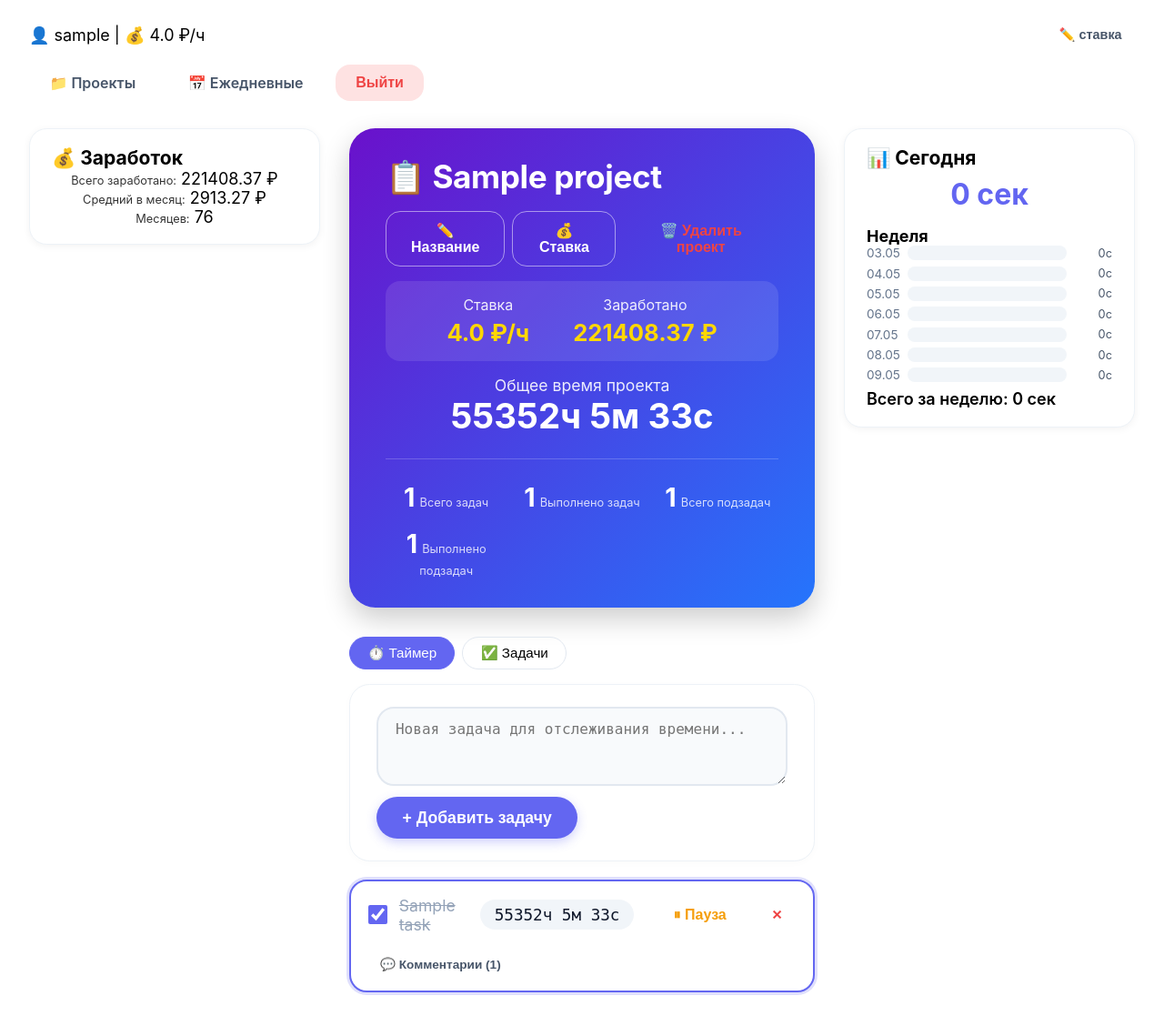
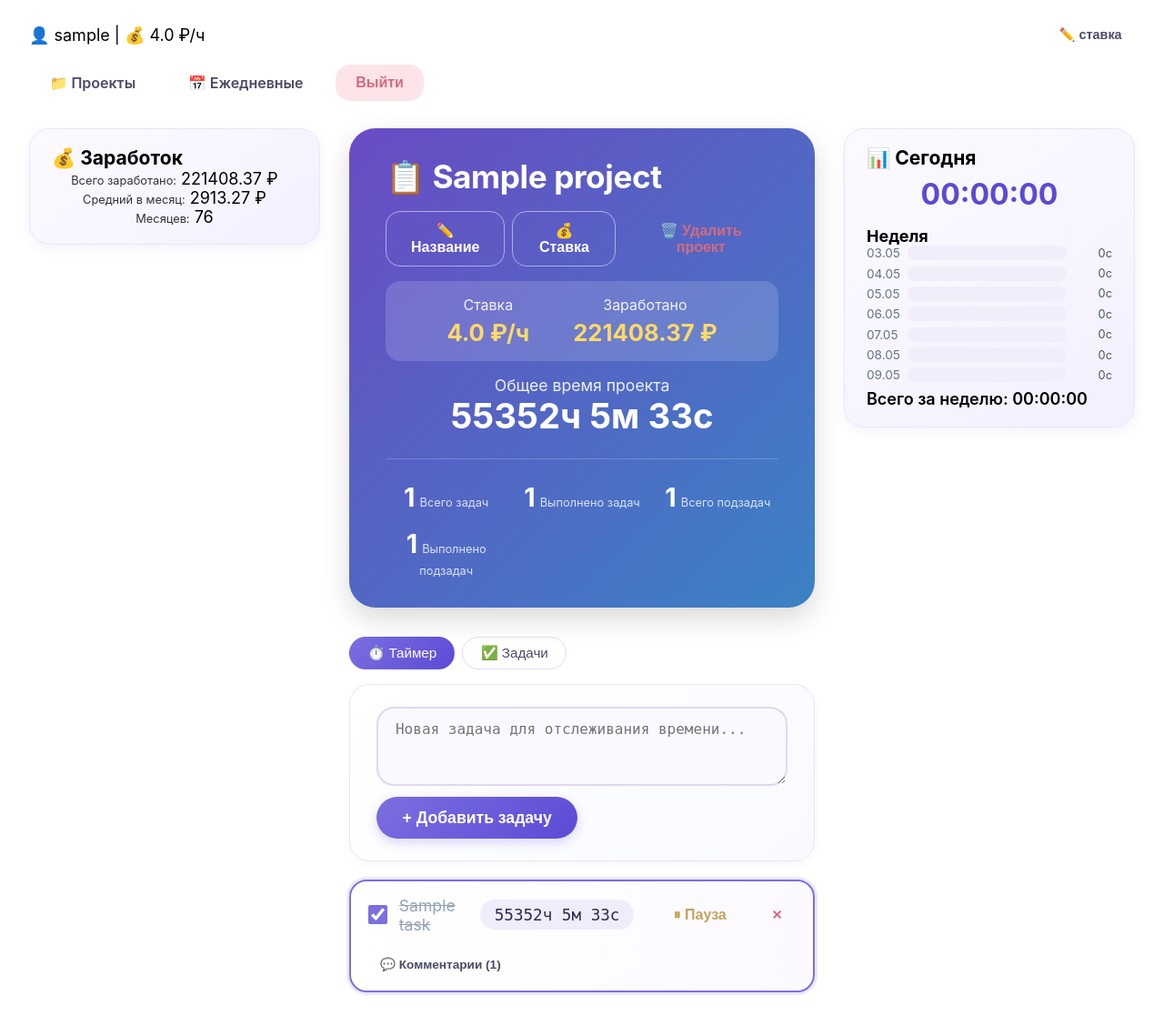
Before and after one commit to ilmir-muslim/work_board, a Django app: page /developers/projects/1/ in a window 1280 px wide. Shown: the whole page at 91% size. Run offline with Django 5.2, Linux system fonts and the light colour scheme; a user stored in the database is signed in; tables that the repository leaves empty hold one stand-in row (values such as "Sample post"); data that the repository does not hold is empty.

Commit message:
изменено отображение времени, изменена цветовая гамма

```diff
--- a/core/context_processors.py
+++ b/core/context_processors.py
@@ -51,10 +51,18 @@ def daily_stats(request):
     max_week_seconds = max((d["total_seconds"] for d in week_data), default=0)
     week_total = sum(d["total_seconds"] for d in week_data)
 
+    # Форматирование времени в ЧЧ:ММ:СС
+    def fmt(sec):
+        h, rem = divmod(int(sec), 3600)
+        m, s = divmod(rem, 60)
+        return f"{h:02d}:{m:02d}:{s:02d}"
+
     return {
         "current_daily_seconds": current_seconds,
+        "current_daily_formatted": fmt(current_seconds),
         "is_daily_timer_running": is_timer_running,
         "week_stats": week_data,
         "week_total": week_total,
+        "week_total_formatted": fmt(week_total),
         "max_week_seconds": max_week_seconds,
     }
--- a/static/js/developer.js
+++ b/static/js/developer.js
@@ -191,6 +191,14 @@ function formatTime(seconds) {
     const minutes = Math.floor((seconds % 3600) / 60);
     const secs = Math.floor(seconds % 60);
     return `${hours}ч ${minutes}м ${secs}с`;
+}
+
+// Формат ЧЧ:ММ:СС (в отличие от formatTime, которая даёт "Xч Yм Zс")
+function formatTimeColon(seconds) {
+    const h = Math.floor(seconds / 3600);
+    const m = Math.floor((seconds % 3600) / 60);
+    const s = Math.floor(seconds % 60);
+    return `${String(h).padStart(2, '0')}:${String(m).padStart(2, '0')}:${String(s).padStart(2, '0')}`;
 }
 
 /**
@@ -666,10 +674,10 @@ function renderWeekBars(data) {
 function applyDailyStats(data) {
     dailySeconds = data.current_daily_seconds;
     isDailyTimerRunning = data.is_daily_timer_running;
-    document.getElementById('todayTime').textContent = dailySeconds + ' сек';
+    document.getElementById('todayTime').textContent = formatTimeColon(dailySeconds);
     renderWeekBars(data);
     document.getElementById('weekTotal').textContent =
-        `Всего за неделю: ${data.week_total} сек`;
+        `Всего за неделю: ${formatTimeColon(data.week_total)}`;
 
     // Управление локальным секундомером
     if (isDailyTimerRunning && !dailyTimerInterval) {
@@ -684,7 +692,7 @@ function startLocalDailyTicker() {
     if (dailyTimerInterval) return;
     dailyTimerInterval = setInterval(() => {
         dailySeconds++;
-        document.getElementById('todayTime').textContent = dailySeconds + ' сек';
+        document.getElementById('todayTime').textContent = formatTimeColon(dailySeconds);
     }, 1000);
 }
 
--- a/templates/developers/includes/daily_stats_widget.html
+++ b/templates/developers/includes/daily_stats_widget.html
@@ -1,7 +1,9 @@
 <div class="card daily-stats-widget" id="dailyStatsWidget">
   <h3>📊 Сегодня</h3>
-  <div class="today-time" id="todayTime">-- сек</div>
+  <div class="today-time" id="todayTime">{{ current_daily_formatted }}</div>
   <h4 style="margin-top:1rem;">Неделя</h4>
   <div class="week-bars" id="weekBars"></div>
-  <div style="margin-top:0.5rem; font-weight:600;" id="weekTotal">Всего за неделю: -- сек</div>
+  <div style="margin-top:0.5rem; font-weight:600;" id="weekTotal">
+    Всего за неделю: {{ week_total_formatted }}
+  </div>
 </div>
--- a/templates/tracker_base.html
+++ b/templates/tracker_base.html
@@ -8,7 +8,7 @@
   <style>
     * { margin: 0; padding: 0; box-sizing: border-box; }
     body {
-      background: linear-gradient(145deg, #f0f4ff 0%, #d9e2f0 100%);
+      background: linear-gradient(160deg, #f3f0ff 0%, #e6f0fa 50%, #f0f4ff 100%);
       min-height: 100vh;
       display: flex;
       justify-content: center;
@@ -26,61 +26,144 @@
       border: none;
       min-height: 100vh;
     }
-    h1, h2 { font-weight: 700; color: #0f172a; letter-spacing: -0.4px; }
+    h1, h2 { font-weight: 700; color: #2d2b55; letter-spacing: -0.4px; }
     h1 { font-size: 2.4rem; margin-bottom: 1.8rem; }
     h2 { font-size: 1.8rem; margin-bottom: 1rem; }
+
     .btn {
       border: none; background: transparent; cursor: pointer;
       display: inline-flex; align-items: center; gap: 0.4rem;
       padding: 0.7rem 1.4rem; border-radius: 1rem; font-weight: 600;
-      transition: all 0.2s; color: #475569; text-decoration: none; font-size: 1rem;
+      transition: all 0.2s; color: #4a4a6a; text-decoration: none; font-size: 1rem;
     }
-    .btn:hover { background: #f1f5f9; }
-    .btn-primary { background: #6366f1; color: white; box-shadow: 0 4px 12px rgba(99,102,241,0.3); padding: 0.8rem 1.8rem; border-radius: 1.5rem; font-size: 1.1rem; }
-    .btn-primary:hover { background: #4f46e5; }
-    .btn-danger { color: #ef4444; } .btn-danger:hover { background: #fee2e2; }
-    .btn-warning { color: #f59e0b; } .btn-warning:hover { background: #fffbeb; }
+    .btn:hover { background: #ece6f7; }
+    .btn-primary {
+      background: linear-gradient(135deg, #7c6fe0, #5b4bd5);
+      color: white;
+      box-shadow: 0 4px 12px rgba(108, 92, 211, 0.25);
+      padding: 0.8rem 1.8rem;
+      border-radius: 1.5rem;
+      font-size: 1.1rem;
+    }
+    .btn-primary:hover { background: linear-gradient(135deg, #6a5acd, #4a3db5); }
+    .btn-danger { color: #d36b7e; } .btn-danger:hover { background: #fce4e8; }
+    .btn-warning { color: #c4a35a; } .btn-warning:hover { background: #fef6e7; }
     .btn-sm { padding: 0.4rem 0.9rem; font-size: 0.9rem; }
-    .card { background: #ffffff; border-radius: 1.4rem; padding: 1.5rem 1.8rem; border: 1px solid #edf2f7; box-shadow: 0 2px 8px rgba(0,0,0,0.02); margin-bottom: 1.2rem; }
-    .form-control { padding: 0.8rem 1.2rem; border: 2px solid #e2e8f0; border-radius: 1.2rem; font-size: 1rem; background: #f8fafc; outline: none; transition: border 0.2s, box-shadow 0.2s; color: #0f172a; width: 100%; }
-    .form-control:focus { border-color: #6366f1; box-shadow: 0 0 0 4px rgba(99,102,241,0.15); }
+
+    .card {
+      background: linear-gradient(135deg, #ffffff 0%, #f8faff 100%);
+      border-radius: 1.4rem;
+      padding: 1.5rem 1.8rem;
+      border: 1px solid #eae4f7;
+      box-shadow: 0 4px 10px rgba(0,0,0,0.03);
+      margin-bottom: 1.2rem;
+    }
+    .form-control {
+      padding: 0.8rem 1.2rem;
+      border: 2px solid #dfd7f2;
+      border-radius: 1.2rem;
+      font-size: 1rem;
+      background: #faf9ff;
+      outline: none;
+      transition: border 0.2s, box-shadow 0.2s;
+      color: #2d2b55;
+      width: 100%;
+    }
+    .form-control:focus {
+      border-color: #7c6fe0;
+      box-shadow: 0 0 0 4px rgba(124, 111, 224, 0.12);
+    }
 
     /* задачи */
-    .task-item { display: flex; flex-direction: column; background: #ffffff; padding: 1rem 1.2rem; border-radius: 1.2rem; border: 2px solid #c7d2fe; gap: 0.8rem; transition: all 0.2s; animation: fadeIn 0.25s ease; margin-bottom: 0.8rem; }
-    .task-item:hover { border-color: #6366f1; box-shadow: 0 4px 12px rgba(99,102,241,0.1); }
-    .task-item.completed { opacity: 0.8; border-color: #d1d5db; }
+    .task-item {
+      display: flex; flex-direction: column;
+      background: linear-gradient(to right, #ffffff, #fbf9ff);
+      padding: 1rem 1.2rem;
+      border-radius: 1.2rem;
+      border: 2px solid #e2daf5;
+      gap: 0.8rem;
+      transition: all 0.2s;
+      animation: fadeIn 0.25s ease;
+      margin-bottom: 0.8rem;
+    }
+    .task-item:hover {
+      border-color: #b8a9e8;
+      box-shadow: 0 4px 12px rgba(124, 111, 224, 0.08);
+    }
+    .task-item.completed { opacity: 0.75; border-color: #d1d5db; }
     .task-item.completed .task-text { text-decoration: line-through; color: #94a3b8; }
-    .task-item.active { border-color: #6366f1; box-shadow: 0 0 0 3px rgba(99,102,241,0.2); }
+    .task-item.active {
+      border-color: #7c6fe0;
+      box-shadow: 0 0 0 3px rgba(124, 111, 224, 0.15);
+    }
     @keyframes fadeIn { 0% { opacity: 0; transform: translateY(5px); } 100% { opacity: 1; transform: translateY(0); } }
-    .time-display { background: #f1f5f9; padding: 0.4rem 1rem; border-radius: 2rem; font-family: monospace; font-weight: 500; color: #0f172a; font-size: 1.1rem; }
+
+    .time-display {
+      background: #f0edfa;
+      padding: 0.4rem 1rem;
+      border-radius: 2rem;
+      font-family: monospace;
+      font-weight: 500;
+      color: #2d2b55;
+      font-size: 1.1rem;
+    }
     .nav { display: flex; gap: 0.8rem; flex-wrap: wrap; margin-bottom: 1.8rem; align-items: center; }
     .nav a, .nav form { display: inline-block; }
-    .nav .btn-logout { background: #fee2e2; color: #ef4444; }
+    .nav .btn-logout { background: #fce4e8; color: #d36b7e; }
     .modal-overlay { position: fixed; top: 0; left: 0; width: 100%; height: 100%; background: rgba(0,0,0,0.4); display: none; justify-content: center; align-items: center; z-index: 1000; }
     .modal-content { background: white; border-radius: 1.5rem; padding: 2rem; max-width: 450px; width: 90%; }
+
     .filters { display: flex; gap: 0.5rem; margin-bottom: 1rem; }
-    .filter-btn { padding: 0.5rem 1.2rem; border-radius: 2rem; border: 1px solid #e2e8f0; background: transparent; cursor: pointer; font-weight: 500; font-size: 0.95rem; }
-    .filter-btn.active { background: #6366f1; color: white; border-color: #6366f1; }
-    .task-checkbox { width: 1.3rem; height: 1.3rem; accent-color: #6366f1; cursor: pointer; }
+    .filter-btn {
+      padding: 0.5rem 1.2rem;
+      border-radius: 2rem;
+      border: 1px solid #e2daf5;
+      background: transparent;
+      cursor: pointer;
+      font-weight: 500;
+      font-size: 0.95rem;
+      color: #4a4a6a;
+    }
+    .filter-btn.active {
+      background: linear-gradient(135deg, #7c6fe0, #5b4bd5);
+      color: white;
+      border-color: transparent;
+    }
+    .task-checkbox { width: 1.3rem; height: 1.3rem; accent-color: #7c6fe0; cursor: pointer; }
 
     /* проект */
-    .project-info-card { background: linear-gradient(135deg, #6a11cb 0%, #2575fc 100%); color: white; padding: 2rem 2.5rem; border-radius: 1.8rem; box-shadow: 0 12px 30px rgba(0,0,0,0.2); margin-bottom: 2rem; }
+    .project-info-card {
+      background: linear-gradient(135deg, #6a4bc4 0%, #3b82c4 100%);
+      color: white;
+      padding: 2rem 2.5rem;
+      border-radius: 1.8rem;
+      box-shadow: 0 12px 30px rgba(0,0,0,0.15);
+      margin-bottom: 2rem;
+    }
     .project-info-card h2 { color: white; font-size: 2.2rem; margin-bottom: 1rem; }
-    .project-earnings { display: flex; justify-content: center; gap: 3rem; margin: 1rem 0; padding: 1rem; background: rgba(255,255,255,0.1); border-radius: 1rem; }
+    .project-earnings {
+      display: flex; justify-content: center; gap: 3rem; margin: 1rem 0; padding: 1rem;
+      background: rgba(255,255,255,0.15);
+      border-radius: 1rem;
+    }
     .earnings-item { display: flex; flex-direction: column; align-items: center; }
     .earnings-item .label { font-size: 1rem; opacity: 0.9; margin-bottom: 0.3rem; }
-    .earnings-item .value { font-size: 1.6rem; font-weight: bold; color: #ffd700; }
+    .earnings-item .value { font-size: 1.6rem; font-weight: bold; color: #ffd966; }
     .total-time { text-align: center; margin-top: 1rem; }
     .total-time .label { font-size: 1.1rem; opacity: 0.9; }
     .total-time .time { font-size: 2.4rem; font-weight: bold; display: block; }
-    .project-stats { display: grid; grid-template-columns: repeat(auto-fit, minmax(120px, 1fr)); gap: 1rem; margin-top: 1.5rem; padding-top: 1.5rem; border-top: 1px solid rgba(255,255,255,0.2); }
+    .project-stats {
+      display: grid; grid-template-columns: repeat(auto-fit, minmax(120px, 1fr));
+      gap: 1rem; margin-top: 1.5rem; padding-top: 1.5rem;
+      border-top: 1px solid rgba(255,255,255,0.2);
+    }
     .stat-item { text-align: center; }
     .stat-number { font-size: 1.8rem; font-weight: bold; }
     .stat-label { font-size: 0.8rem; opacity: 0.8; }
     .progress-bar-mini { width: 100%; height: 6px; background: rgba(255,255,255,0.2); border-radius: 3px; margin-top: 0.5rem; overflow: hidden; }
-    .progress-bar-mini .progress-fill { height: 100%; background: linear-gradient(90deg, #28a745, #20c997); transition: width 0.3s ease; }
+    .progress-bar-mini .progress-fill { background: linear-gradient(90deg, #a4e0b2, #66c7a0); transition: width 0.3s ease; }
 
-    /* боковые колонки (используются в tracker_base_with_columns) */
+    /* боковые колонки */
     .content-area {
       display: grid;
       grid-template-columns: 320px 1fr 320px;
@@ -95,19 +178,20 @@
       width: 100%;
     }
     .earnings-widget, .daily-stats-widget {
-      background: white;
-      border-radius: 1.2rem;
+      background: linear-gradient(145deg, #fcfaff, #f3f0ff);
+      border-radius: 1.4rem;
       padding: 1.2rem 1.5rem;
-      box-shadow: 0 2px 8px rgba(0,0,0,0.05);
+      box-shadow: 0 4px 12px rgba(108, 92, 211, 0.08);
       position: sticky;
       top: 1rem;
+      border: 1px solid #eae4f7;
     }
-    .today-time { font-size: 2rem; font-weight: 700; color: #6366f1; text-align: center; margin: 0.5rem 0; }
+    .today-time { font-size: 2rem; font-weight: 700; color: #5b4bd5; text-align: center; margin: 0.5rem 0; }
     .week-bars { display: flex; flex-direction: column; gap: 0.4rem; }
     .day-bar { display: flex; align-items: center; gap: 0.6rem; }
     .day-label { width: 35px; font-size: 0.85rem; color: #64748b; }
-    .bar-bg { flex: 1; height: 16px; background: #f1f5f9; border-radius: 8px; overflow: hidden; }
-    .bar-fill { height: 100%; background: linear-gradient(90deg, #6366f1, #8b5cf6); border-radius: 8px; transition: width 0.4s; }
+    .bar-bg { flex: 1; height: 16px; background: #f1edfa; border-radius: 8px; overflow: hidden; }
+    .bar-fill { height: 100%; background: linear-gradient(90deg, #7c6fe0, #a89bf0); border-radius: 8px; transition: width 0.4s; }
     .day-value { width: 40px; font-size: 0.8rem; text-align: right; color: #475569; }
 
     @media (max-width: 1100px) {
@@ -116,7 +200,7 @@
       .main-column { order: 2; }
       .right-column { order: 3; }
     }
-  </style>
+</style>
   {% block extra_css %}{% endblock %}
 </head>
 <body>
```
Also changed, not shown: core/management/commands/import_old_data.py (added, +243 -0 lines), developers/models.py (+8 -0 lines), templates/developers/project_list.html (+10 -9 lines), core/management/__init__.py (added), core/management/commands/__init__.py (added).
